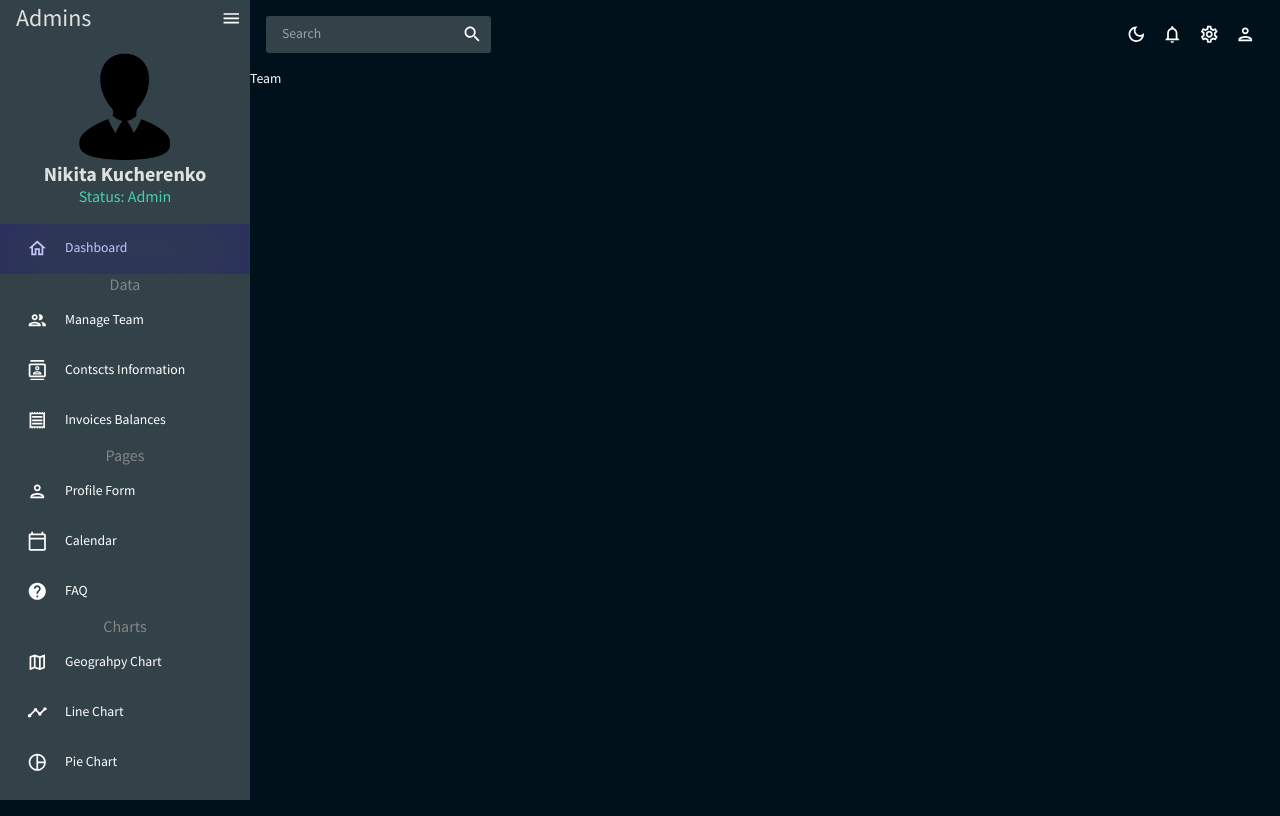
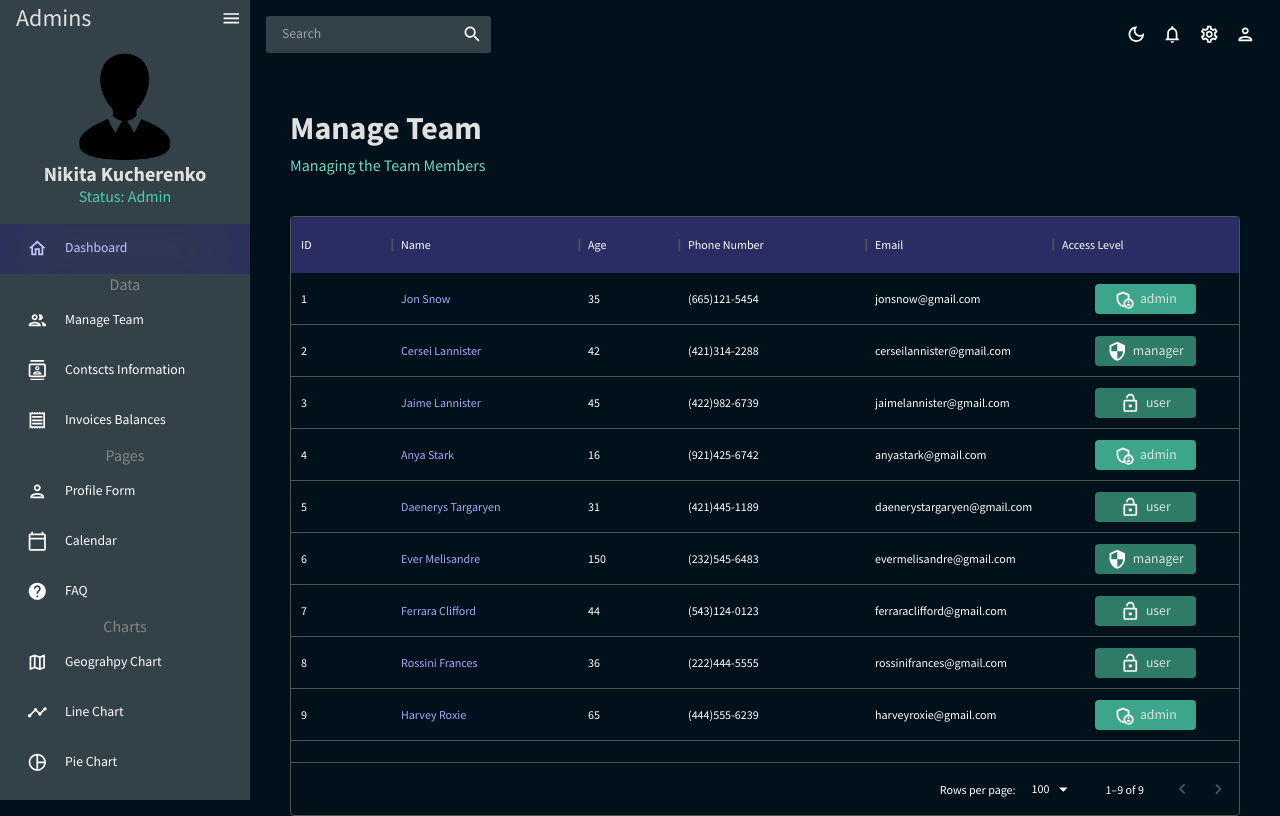
Before and after one commit to nikson666/Dashboard, a React (Create React App) app: page /team in a window 1280 px wide. Built offline with nearby package versions, Linux system fonts and the light colour scheme.

Commit message:
created a DataGrid with our local mockData  in Teame scene

```diff
--- a/src/scenes/team/index.jsx
+++ b/src/scenes/team/index.jsx
@@ -1,8 +1,129 @@
-import React from 'react'
+import * as React from 'react'
+import { Box, Typography, useTheme } from '@mui/material'
+import { DataGrid } from '@mui/x-data-grid'
+import { mockDataTeam } from '../../data/mockData'
+import { tokens } from '../../theme'
+import Header from '../../components/Header'
+import AdminPanelSettingsOutlinedIcon from '@mui/icons-material/AdminPanelSettingsOutlined'
+import LockOpenOutlinedIcon from '@mui/icons-material/LockOpenOutlined'
+import SecurityOutlinedIcon from '@mui/icons-material/SecurityOutlined'
 
 const Team = () => {
+  const theme = useTheme()
+  const colors = tokens(theme.palette.mode)
+
+  const columns = [
+    {
+      field: "id",
+      headerName: "ID"
+    },
+    {
+      field: "name",
+      headerName: "Name",
+      flex: 1,
+      cellClassName: "name-column--cell"
+    },
+    {
+      field: "age",
+      headerName: "Age",
+      type: "number",
+      headerAlign: "left",
+      align: "left"
+    },
+    {
+      field: "phone",
+      headerName: "Phone Number",
+      flex: 1
+    },
+    {
+      field: "email",
+      headerName: "Email",
+      flex: 1
+    },
+    {
+      field: "access",
+      tabindex: 0,
+      headerName: "Access Level",
+      flex: 1,
+      renderCell: ({ row: { access } }) => {
+        return (
+          <Box
+            width="60%"
+            m="0 auto"
+            p="5px"
+            display="flex"
+            justifyContent="center"
+            backgroundColor={
+              access === "admin"
+                ? colors.greenAccent[600]
+                : colors.greenAccent[700]
+            }
+            borderRadius="4px"
+          >
+            {access === "admin" && <AdminPanelSettingsOutlinedIcon />}
+            {access === "manager" && <SecurityOutlinedIcon />}
+            {access === "user" && <LockOpenOutlinedIcon />}
+            <Typography color={colors.gray[100]} ml="5px" >
+              {access}
+            </Typography>
+          </Box>
+        )
+      }
+    },
+
+  ]
+  console.log(columns)
+
   return (
-    <div>Team</div>
+    <Box m={5}>
+      <Header title="Manage Team" subtitle="Managing the Team Members" />
+      <Box
+        m="40px 0 0 0"
+        height="75vh"
+      >
+        <DataGrid
+          rows={mockDataTeam}
+          columns={columns}
+          sx={{
+            "& .MuiDataGrid-root": {
+              border: "none",
+            },
+            "& .MuiDataGrid-columnHeaders": {
+              backgroundColor: colors.blueAccent[800],
+              border: "none",
+            },
+            "& .MuiDataGrid-row": {
+              "&:hover": {
+                backgroundColor: colors.blueAccent[800],
+              },
+              "&:active": {
+                backgroundColor: colors.blueAccent[800],
+              }
+            },
+            "& .MuiDataGrid-row.Mui-selected": {
+              backgroundColor: colors.blueAccent[800],
+              "&:hover": {
+                backgroundColor: colors.blueAccent[700],
+              },
+            },
+            "& .MuiDataGrid-cell": {
+              "&:hover": {
+                backgroundColor: colors.blueAccent[600],
+              },
+              "&:focus": {
+                backgroundColor: colors.blueAccent[600],
+              },
+              "&:active": {
+                backgroundColor: colors.blueAccent[600],
+              }
+            },
+            "& .name-column--cell": {
+              color: colors.blueAccent[300]
+            }
+          }}
+        />
+      </Box>
+    </Box>
   )
 }
 
```
